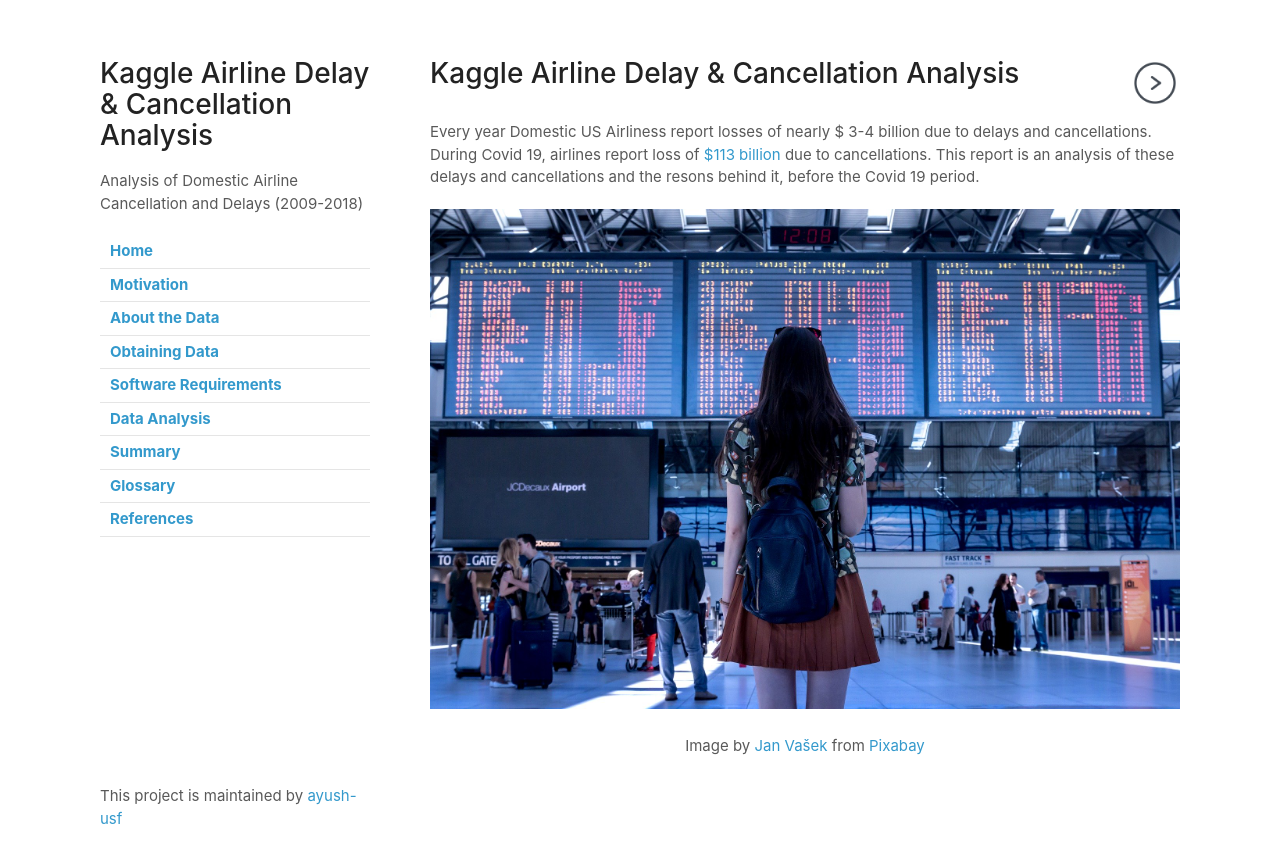
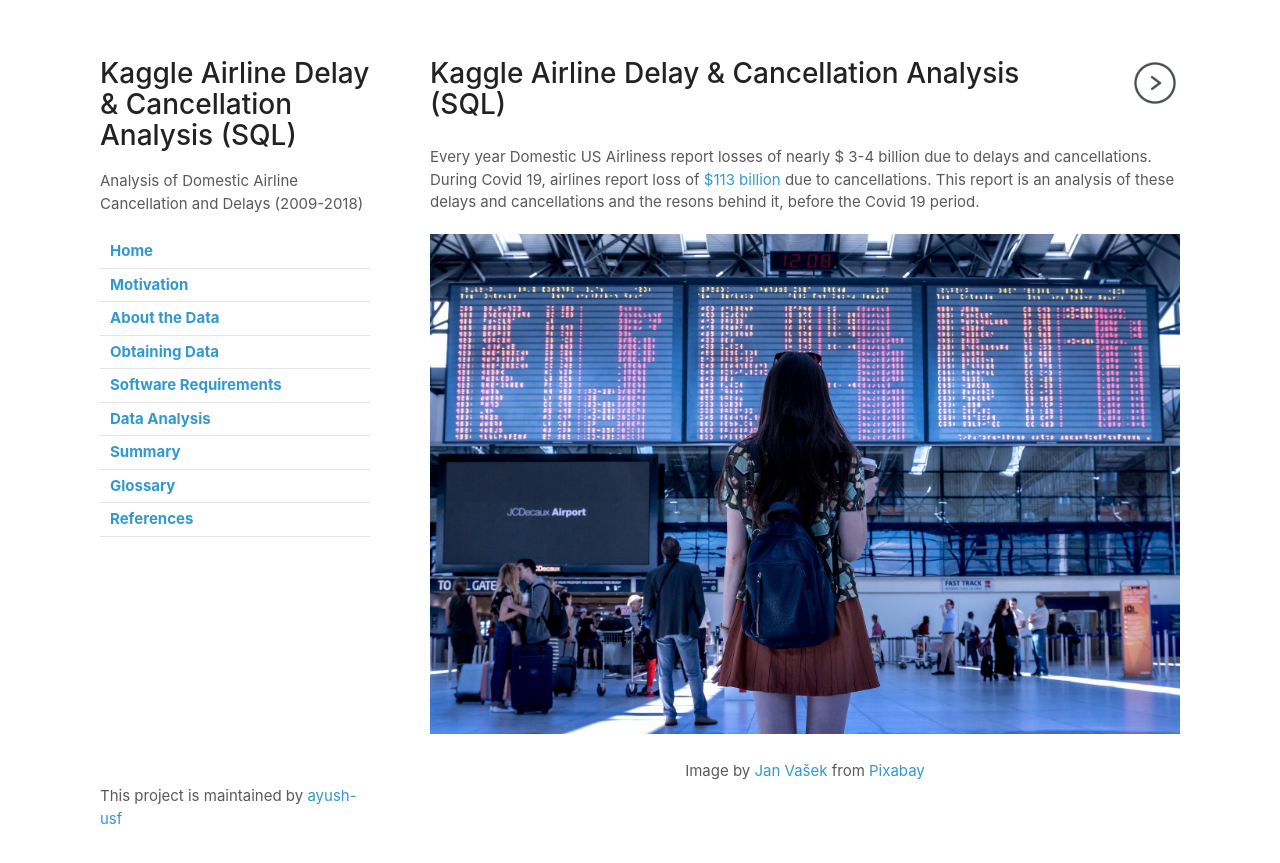
Before and after one commit to ayush-usf/Kaggle-Airline-Data-Analysis, a Jekyll site: the page built from index.md, in a window 1280 px wide. Shown: the top 863 px of the page. Built offline with Jekyll 4.4.1, drawn with Linux system fonts in a browser that asks for light colours.

Commit message:
Update _config.yml

```diff
--- a/_config.yml
+++ b/_config.yml
@@ -1,5 +1,5 @@
 theme: jekyll-theme-minimal
-title: Kaggle Airline Delay & Cancellation Analysis
+title: Kaggle Airline Delay & Cancellation Analysis (SQL)
 description: Analysis of Domestic Airline Cancellation and Delays (2009-2018)
 description_detail: Every year Domestic US Airliness report losses of nearly $ 3-4 billion due to delays and cancellations. During Covid 19, airlines report loss of <a href="https://www.cnn.com/2020/03/05/business/airlines-coronavirus-iata-travel/index.html" target="_blank">$113 billion</a> due to cancellations. This report is an analysis of these delays and cancellations and the resons behind it, before the Covid 19 period.
 
```
